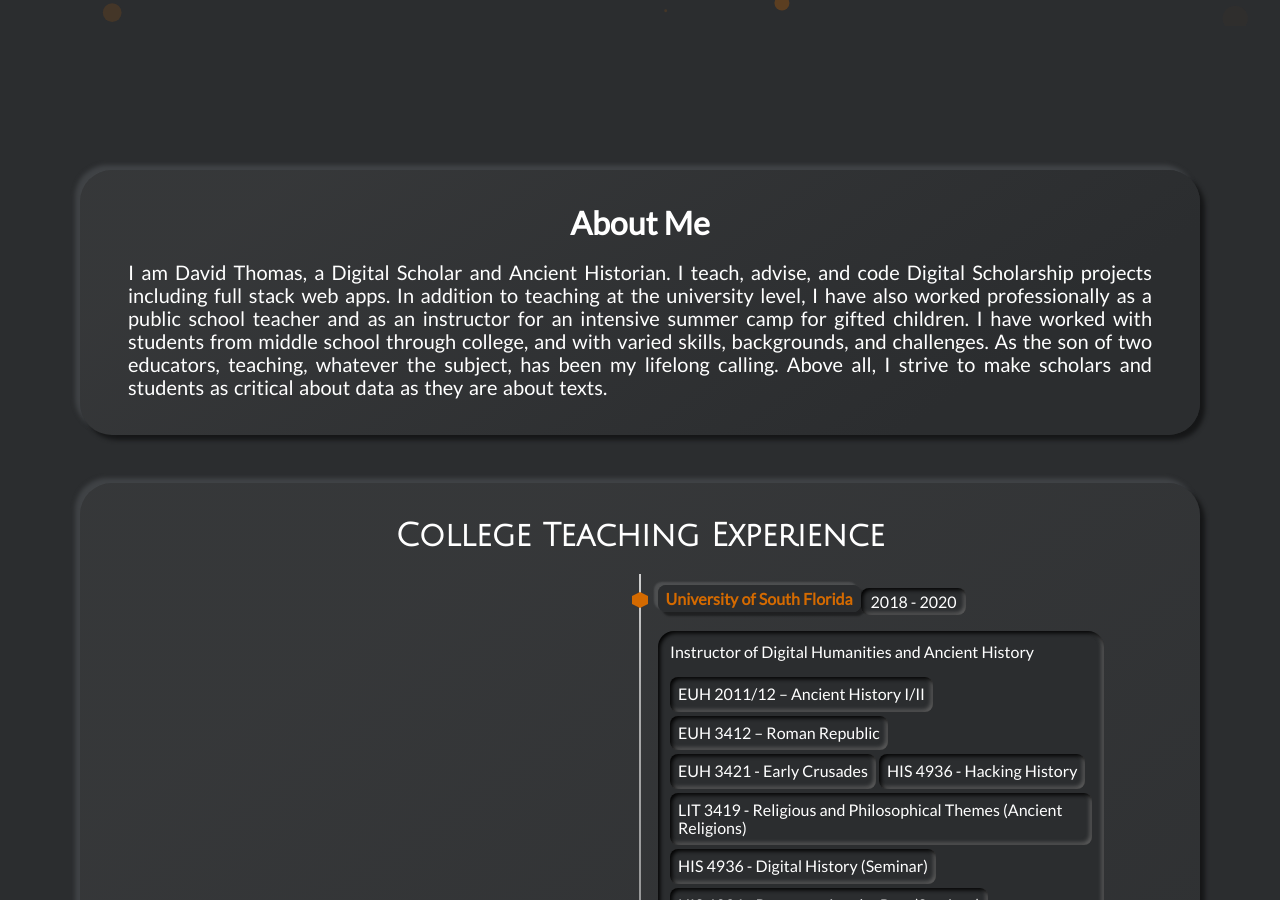
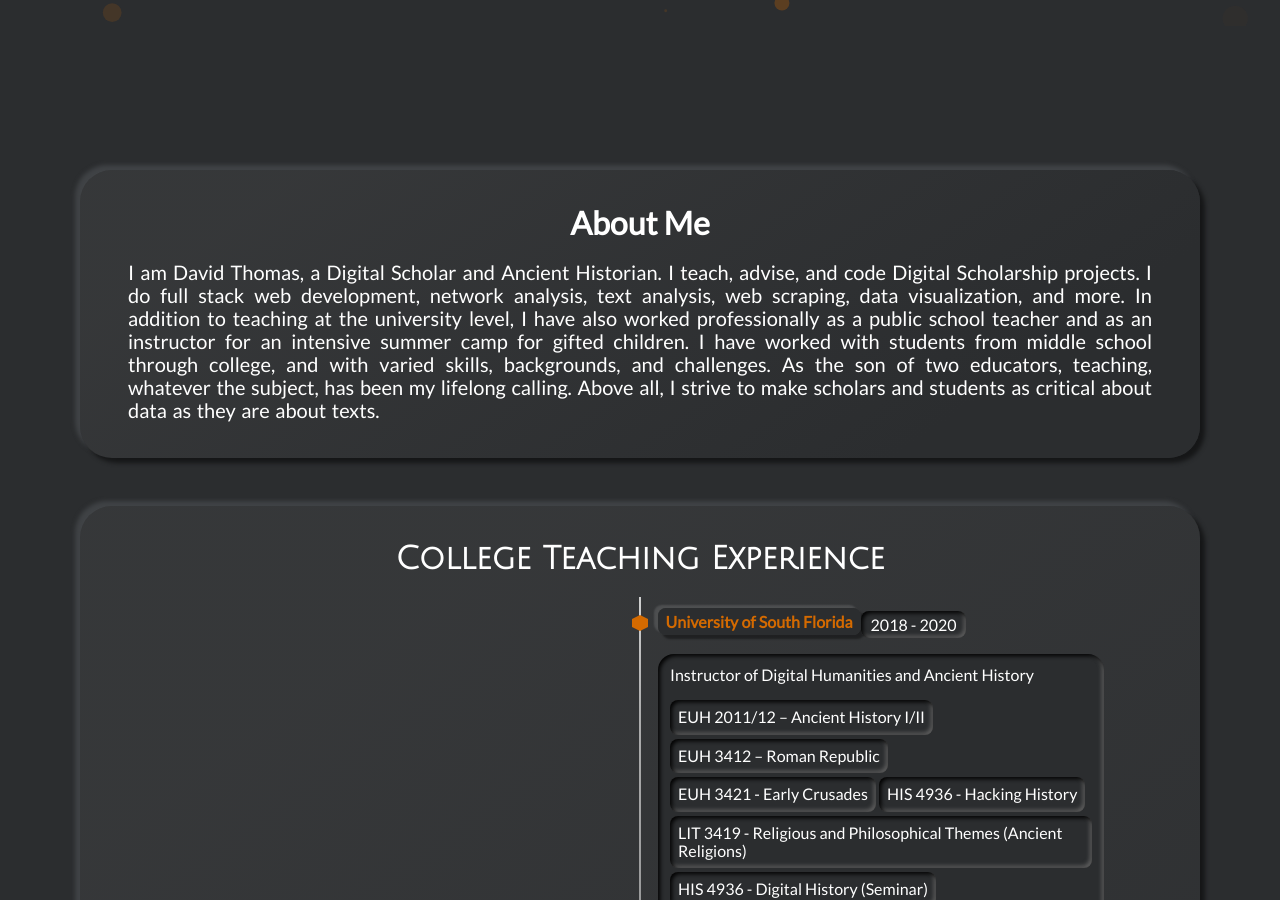
Before and after one commit to thePortus/thePortus.github.io, a Jekyll site: the page built from index.html, in a window 1280 px wide and 900 px high, scrolled down 890 px. Built offline with Jekyll 4.4.1, drawn with Linux system fonts in a browser that asks for light colours.

Commit message:
about me update

```diff
--- a/_config.yml
+++ b/_config.yml
@@ -10,7 +10,7 @@ github_username: theportus
 
 show_aboutme_card: true
 about_me_title: About Me
-about_me_description: I am David Thomas, a Digital Scholar and Ancient Historian. I teach, advise, and code Digital Scholarship projects including full stack web apps. In addition to teaching at the university level, I have also worked professionally as a public school teacher and as an instructor for an intensive summer camp for gifted children. I have worked with students from middle school through college, and with varied skills, backgrounds, and challenges. As the son of two educators, teaching, whatever the subject, has been my lifelong calling. Above all, I strive to make scholars and students as critical about data as they are about texts.
+about_me_description: I am David Thomas, a Digital Scholar and Ancient Historian. I teach, advise, and code Digital Scholarship projects. I do full stack web development, network analysis, text analysis, web scraping, data visualization, and more. In addition to teaching at the university level, I have also worked professionally as a public school teacher and as an instructor for an intensive summer camp for gifted children. I have worked with students from middle school through college, and with varied skills, backgrounds, and challenges. As the son of two educators, teaching, whatever the subject, has been my lifelong calling. Above all, I strive to make scholars and students as critical about data as they are about texts.
 
 show_skills_card: true
 skills_title: Skills
```
